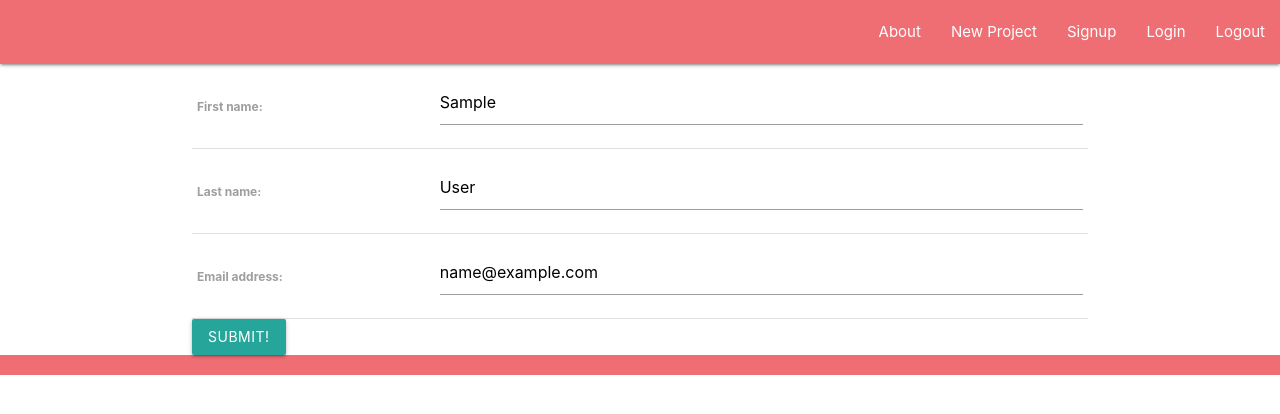
After one commit to NoahCSmith93/General-Archive, a Django app: page /user/1/edit/ in a window 1280 px wide. The commit adds this page. Shown: the top 414 px of the page. Run offline with Django 3.2, Linux system fonts and the light colour scheme; tables that the repository leaves empty hold one stand-in row (values such as "Sample post"); some libraries are stand-ins or nearby versions.

Commit message:
Adds update functionality to user profiles (Noah)

```diff
--- /dev/null
+++ b/main_app/templates/auth/user_form.html
@@ -0,0 +1,12 @@
+{% extends 'base.html' %}
+{% block content %}
+
+    <form action="" method="post">
+        {% csrf_token %}
+        <table>
+            {{ form.as_table }}
+        </table>
+        <input type="submit" value="Submit!" class="btn">
+    </form>
+
+{% endblock %}
--- a/main_app/templates/users/profile.html
+++ b/main_app/templates/users/profile.html
@@ -6,6 +6,9 @@
                 <span class="card-title">{{ user.first_name }} {{ user.last_name }}</span>
                 <p>Email address: {{ user.email }}</p>
                 <p>Username: {{ user.username }}</p>
+            </div>
+            <div class="card-action">
+                <a href="{% url 'profile_edit' user.id %}">Edit</a>
             </div>
         </div>
 
--- a/main_app/urls.py
+++ b/main_app/urls.py
@@ -13,7 +13,7 @@ urlpatterns = [
     # The main profile page. This would display the user's name, email, bio, links, profile picture, and other personal details.
     path('user/<int:user_id>/', views.user_profile, name='user_profile'),
     # To edit the profile details like name, bio, and links.
-    # path('user/<int:id>/edit/', views.edit_profile, name='edit_profile'),
+    path('user/<int:pk>/edit/', views.ProfileUpdate.as_view(), name='profile_edit'),
     # List all users projects
     # path('user/<int:id>/projects/', views.user_projects_list, name='user_projects_list'),
     # Add a new project for user
--- a/main_app/views.py
+++ b/main_app/views.py
@@ -98,3 +98,14 @@ class CommentDelete(DeleteView):
     success_url = reverse_lazy("project_detail")
     def get_success_url(self):
         return super().get_success_url()
+
+
+## Users
+class ProfileUpdate(UpdateView):
+    model = User
+    fields = ["first_name", "last_name", "email"]
+    success_url = reverse_lazy("user_profile")
+    def get_success_url(self):
+        user_id = self.request.user.id
+        success_url = reverse("user_profile", kwargs={"user_id": user_id})
+        return success_url
```
